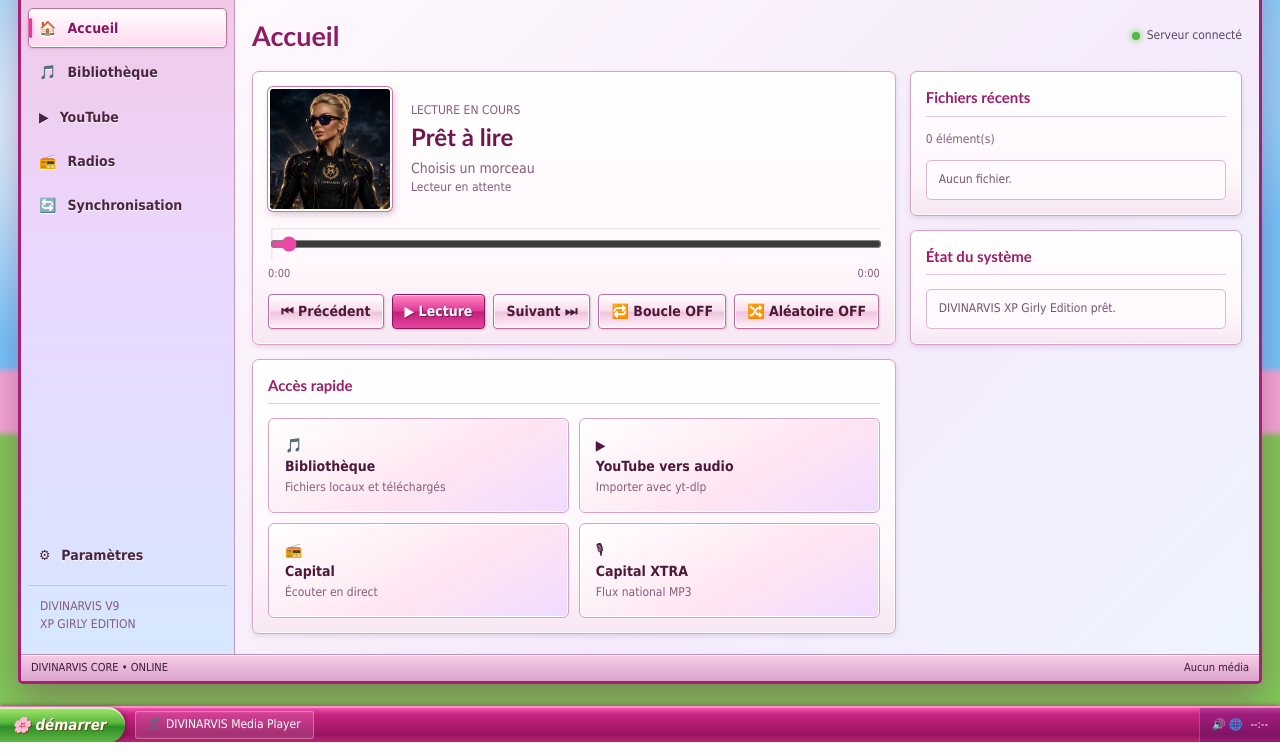
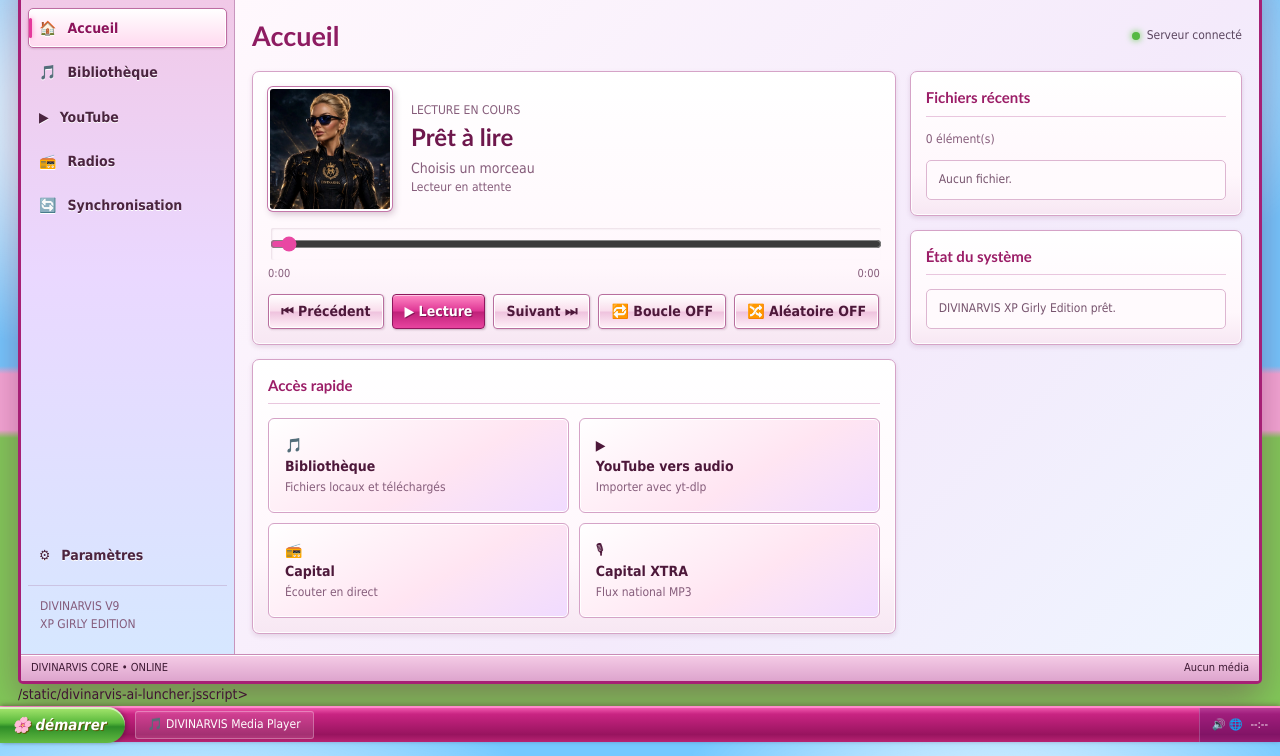
Before and after one commit to divinarvis/olga, a Flask app: page / in a window 1280 px wide. Shown: the part 58-814 px from the top of the page. Run offline with Flask 3, Linux system fonts and the light colour scheme; data that the repository does not hold is empty.

Commit message:
Update index.html

```diff
--- a/templates/index.html
+++ b/templates/index.html
@@ -328,5 +328,7 @@ updateModes();updateSyncUI();loadFiles();refreshCookies();pollSync();setInterval
   <div class="xp-tray">🔊 🌐 <span id="xpClock">--:--</span></div>
 </div>
 
+/static/divinarvis-ai-luncher.jsscript>
+
 </body>
 </html>
```
